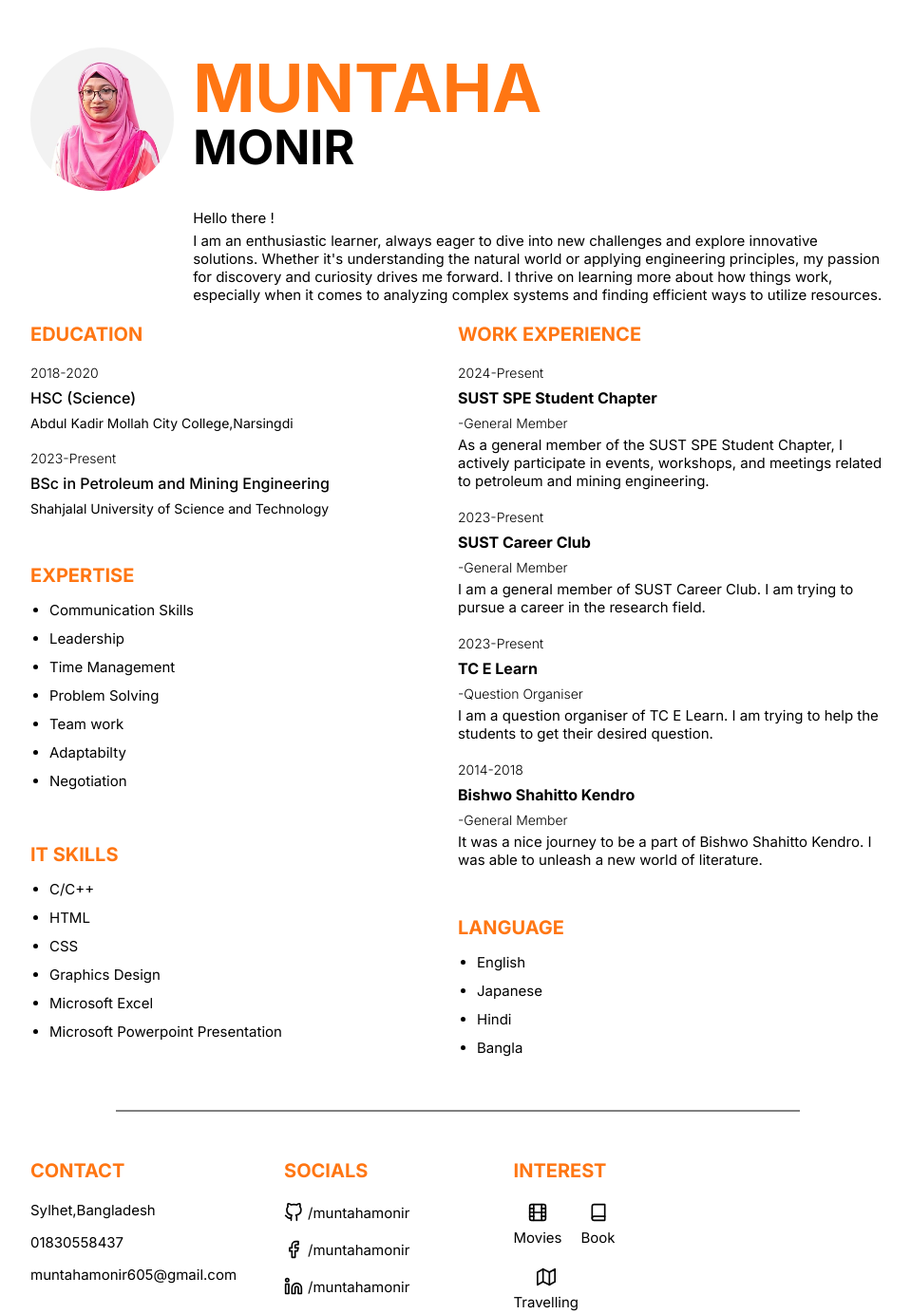
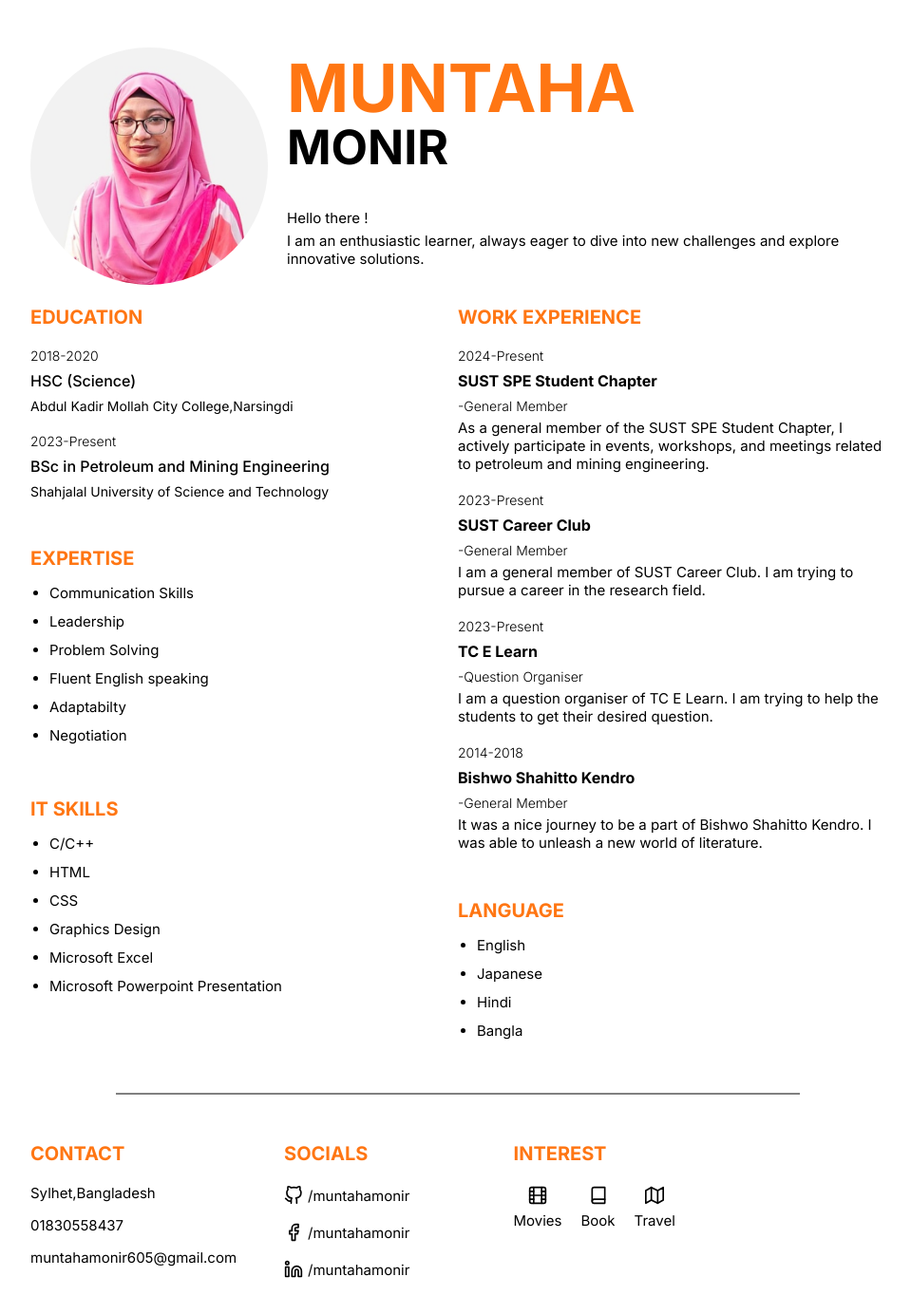
Before and after one commit to muntahamonir/muntahamonir.github.io, a website: page index.html in a window 1280 px wide. Shown: the whole page at 95% size, without its empty margins (158-1117 px from the left). Drawn offline with nearby package versions, Linux system fonts and the light colour scheme.

Commit message:
Update index.html

```diff
--- a/index.html
+++ b/index.html
@@ -17,7 +17,7 @@
         <div class="profile">
             <div class="profile_container">
                 <div class="ProfileImg">
-                    <img width="500" src="/assets/Fariba.jpeg" alt="Muntaha Monir">
+                    <img src="/assets/Fariba.jpeg" alt="Muntaha Monir">
                 </div>
                 <div class="profiletxt">
                     <h1 class="profilename">
@@ -32,10 +32,7 @@
                     </p>
                     <p class="Profiledescription">
                         I am an enthusiastic learner, always eager to dive into new challenges and explore innovative
-                        solutions. Whether it's understanding the natural world or applying engineering principles, my
-                        passion for discovery and curiosity drives me forward. I thrive on learning more about how things
-                        work, especially when it comes to analyzing complex systems and finding efficient ways to utilize
-                        resources.
+                        solutions.
                     </p>
 
                     <!-- <a href="./assets/CV.pdf" class="DownloadBtn" download="Muntaha's Resume.pdf">Download Resume</a> -->
@@ -61,9 +58,8 @@
                 <ul class="skills_list Profiledescription">
                     <li>Communication Skills</li>
                     <li>Leadership</li>
-                    <li>Time Management</li>
                     <li>Problem Solving</li>
-                    <li>Team work</li>
+                    <li>Fluent English speaking </li>
                     <li>Adaptabilty</li>
                     <li>Negotiation</li>
                 </ul>
@@ -177,7 +173,7 @@
                     </div>
                     <div class="interestItem">
                         <i data-feather="map"></i>
-                        <span>Travelling</span>
+                        <span>Travel</span>
                     </div>
 
                 </div>
```
